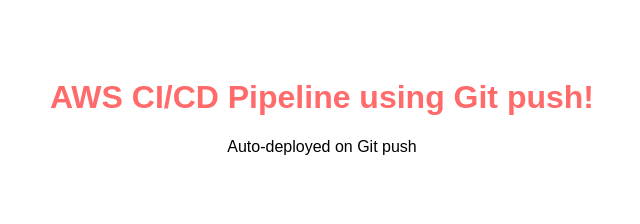
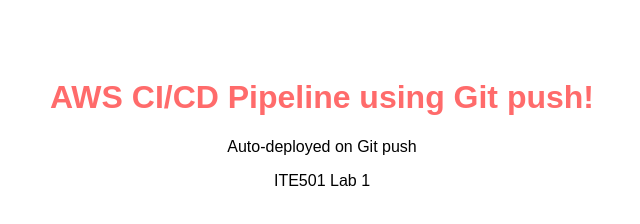
Before and after one commit to Hamasaaat/Lab1-aws-github-task, a plain HTML site: page index.html in a window 1280 px wide. Shown: the whole page, without its empty margins (318-958 px from the left). Drawn offline with Linux system fonts and the light colour scheme.

Commit message:
Update index.html

```diff
--- a/index.html
+++ b/index.html
@@ -7,5 +7,6 @@
 <body>
     <h1>AWS CI/CD Pipeline using Git push!</h1>
     <p>Auto-deployed on Git push</p>
+    <p>ITE501 Lab 1</p>
 </body>
 </html>
```
